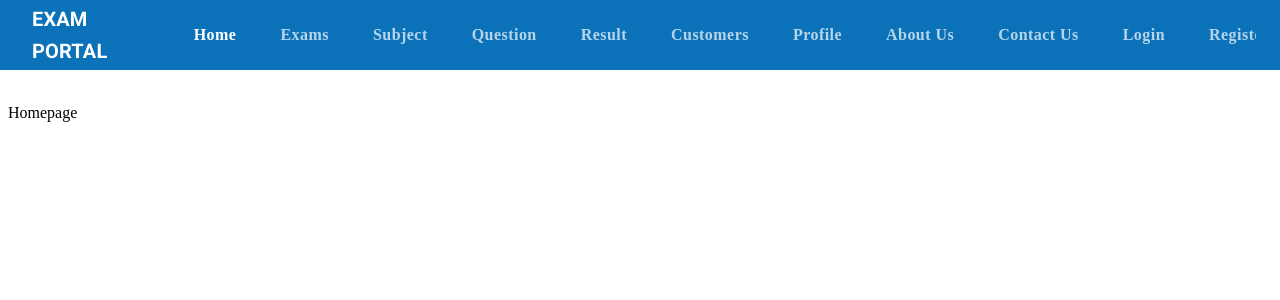
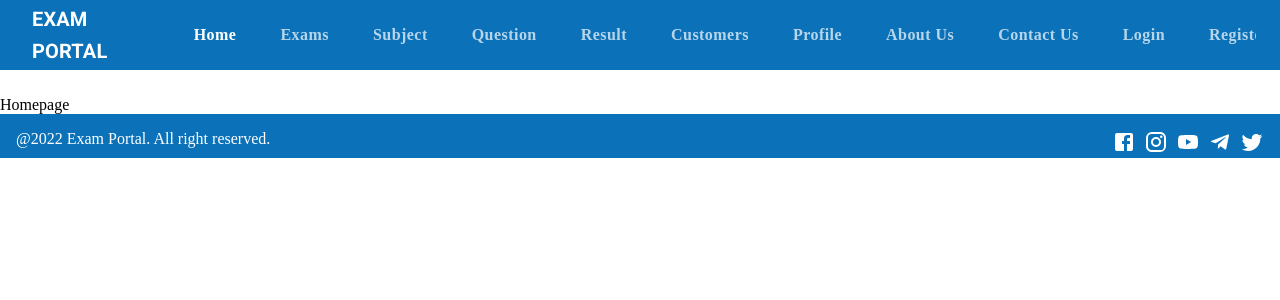
Before and after one commit to shrikantpardhi/exam-portal-material, a React (Create React App) app: page / in a window 1280 px wide. Shown: the top 300 px of the page. Built offline with nearby package versions, Linux system fonts and the light colour scheme.

Commit message:
footer partially completed

```diff
--- a/public/index.html
+++ b/public/index.html
@@ -9,7 +9,6 @@
       name="description"
       content="Web site created using create-react-app"
     />
-    <link rel="apple-touch-icon" href="%PUBLIC_URL%/logo192.png" />
     <!--
       manifest.json provides metadata used when your web app is installed on a
       user's mobile device or desktop. See https://developers.google.com/web/fundamentals/web-app-manifest/
@@ -31,7 +30,7 @@
 
     <title>React App</title>
   </head>
-  <body>
+  <body style="margin:0">
     <noscript>You need to enable JavaScript to run this app.</noscript>
     <div id="root"></div>
     <!--
--- a/src/components/App.js
+++ b/src/components/App.js
@@ -1,26 +1,46 @@
-import React from "react";
+import React , {useState} from "react";
 import { ThemeProvider } from "@material-ui/core/styles";
 import { BrowserRouter, Route, Routes } from "react-router-dom";
 import {theme} from "./UI/Theme";
 import { Header } from "./UI/Header";
+import Footer from "./UI/Footer";
 
 function App() {
+    const [selectedIndex, setSelectedIndex] = useState(0);
+  const [value, setValue] = useState(0);
+
   return (
     <ThemeProvider theme={theme}>
       <BrowserRouter>
-        <Header />
+        <Header
+          value={value}
+          setValue={setValue}
+          selectedIndex={selectedIndex}
+          setSelectedIndex={setSelectedIndex}
+        />
         <Routes>
           <Route exact path="/" element={<div>Homepage</div>} />
           <Route exact path="/exams" element={<div>exams</div>} />
           <Route exact path="/subjects" element={<div>subjects</div>} />
           <Route exact path="/questions" element={<div>questions</div>} />
           <Route exact path="/results" element={<div>results</div>} />
-          <Route exact path="/categories" element={<div>Exam categories</div>} />
+          <Route
+            exact
+            path="/categories"
+            element={<div>Exam categories</div>}
+          />
           <Route exact path="/about" element={<div>about</div>} />
           <Route exact path="/contact" element={<div>contact</div>} />
           <Route exact path="/customers" element={<div>customer</div>} />
           <Route exact path="/profile" element={<div>profile</div>} />
         </Routes>
+        <Footer
+          theme={theme}
+          value={value}
+          setValue={setValue}
+          selectedIndex={selectedIndex}
+          setSelectedIndex={setSelectedIndex}
+        />
       </BrowserRouter>
     </ThemeProvider>
   );
--- /dev/null
+++ b/src/components/UI/Footer.js
@@ -0,0 +1,171 @@
+import React from "react";
+import { Link } from "react-router-dom";
+import { makeStyles } from "@material-ui/core/styles";
+import { Grid, Hidden } from "@material-ui/core";
+import FacebookIcon from "@material-ui/icons/Facebook";
+import InstagramIcon from "@material-ui/icons/Instagram";
+import YouTubeIcon from "@material-ui/icons/YouTube";
+import TwitterIcon from "@material-ui/icons/Twitter";
+import TelegramIcon from "@material-ui/icons/Telegram";
+
+const useStyle = makeStyles((theme) => ({
+  footer: {
+    backgroundColor: theme.palette.common.arcBlue,
+    width: "100%",
+    zIndex: 1302,
+    position: "relative",
+  },
+  adorment: {
+    width: "20em",
+    verticalAlignment: "bottom",
+    [theme.breakpoints.down("md")]: {
+      width: "15em",
+    },
+    [theme.breakpoints.down("sm")]: {
+      width: "10em",
+    },
+  },
+  mainContainer: {
+    // position: "absolute",
+  },
+  link: {
+    color: "white",
+    fontFamily: "Arial",
+    fontSize: "0.75rem",
+    fontWeight: "bold",
+    textDecoration: "none",
+  },
+  gridItem: {
+    marginBootom: "1rem",
+    marginTop: "1rem",
+    paddingRight:"1em",
+    paddingLeft:"1em",
+  },
+}));
+
+export default function Footer(props) {
+  const classes = useStyle();
+
+  return (
+    <footer className={classes.footer}>
+      {/* <Hidden mdDown> */}
+      {/* <Grid
+        container
+        justifyContent="center"
+        className={classes.mainContainer}
+        spacing={3}
+      >
+        <Grid item className={classes.gridItem}>
+          <Grid container direction="column" spacing={2}>
+            <Grid
+              item
+              component={Link}
+              to="/"
+              onClick={() => props.setValue(0)}
+              className={classes.link}
+            >
+              Home
+            </Grid>
+            <Grid item className={classes.link}>
+              Image
+            </Grid>
+          </Grid>
+        </Grid>
+        <Grid item className={classes.gridItem}>
+          <Grid container direction="column" spacing={2}>
+            <Grid
+              item
+              component={Link}
+              to="/about"
+              onClick={() => props.setValue(7)}
+              className={classes.link}
+            >
+              About Us
+            </Grid>
+            <Grid
+              item
+              component={Link}
+              to="/contact"
+              onClick={() => props.setValue(8)}
+              className={classes.link}
+            >
+              Contact Us
+            </Grid>
+            <Grid item className={classes.link}>
+              Sitemap
+            </Grid>
+            <Grid item className={classes.link}>
+              Privacy Policy
+            </Grid>
+          </Grid>
+        </Grid>
+        <Grid item className={classes.gridItem}>
+          <Grid container direction="column" spacing={2}>
+            <Grid item className={classes.link}>
+              Follow Us
+            </Grid>
+            <Grid
+              container
+              direction="row"
+              className={classes.link}
+              spacing={1}
+            >
+              <Grid item>
+                <FacebookIcon />
+              </Grid>
+              <Grid item>
+                <InstagramIcon />
+              </Grid>
+              <Grid item>
+                <YouTubeIcon />
+              </Grid>
+              <Grid item>
+                <TelegramIcon />
+              </Grid>
+              <Grid item>
+                <TwitterIcon />
+              </Grid>
+            </Grid>
+          </Grid>
+        </Grid>
+      </Grid> */}
+      {/* </Hidden> */}
+      <Grid
+        container
+        justifyContent="center"
+        className={classes.mainContainer}
+        style={{color:"white"}}
+      >
+        <Grid container justifyContent="space-between">
+          <Grid item className={classes.gridItem} xs={12} sm={12} md={6}>
+            @2022 Exam Portal. All right reserved.
+          </Grid>
+          <Grid item className={classes.gridItem} xs={12} sm={12} md={6}>
+            <Grid
+              container
+              direction="row"
+              justifyContent="flex-end"
+              spacing={1}
+            >
+              <Grid item>
+                <FacebookIcon />
+              </Grid>
+              <Grid item>
+                <InstagramIcon />
+              </Grid>
+              <Grid item>
+                <YouTubeIcon />
+              </Grid>
+              <Grid item>
+                <TelegramIcon />
+              </Grid>
+              <Grid item>
+                <TwitterIcon />
+              </Grid>
+            </Grid>
+          </Grid>
+        </Grid>
+      </Grid>
+    </footer>
+  );
+}
--- a/src/components/UI/Header.js
+++ b/src/components/UI/Header.js
@@ -90,8 +90,8 @@ const useStyles = makeStyles((theme) => ({
     opacity: 0.5,
   },
   drawerItemSelected: {
-    "& .MuiListItemText-root":{
-      opacity:1
+    "& .MuiListItemText-root": {
+      opacity: 1,
     },
   },
   drawerIconContainer: {
@@ -111,10 +111,10 @@ const useStyles = makeStyles((theme) => ({
 
 export const Header = (props) => {
   const classes = useStyles();
-  const [value, setValue] = useState(0);
+
   const [anchorEl, setAnchorEl] = useState(null);
   const [openMenu, setOpenMenu] = useState(false);
-  const [selectedIndex, setSelectedIndex] = useState(0);
+
   const location = useLocation();
   const theme = useTheme();
   const matches = useMediaQuery(theme.breakpoints.down("md"));
@@ -187,7 +187,7 @@ export const Header = (props) => {
   ];
 
   const handleChange = (e, newValue) => {
-    setValue(newValue);
+    props.setValue(newValue);
   };
 
   const handleClick = (e) => {
@@ -203,18 +203,21 @@ export const Header = (props) => {
   const handleMenuItemClick = (e, i) => {
     setAnchorEl(null);
     setOpenMenu(false);
-    setSelectedIndex(i);
+    props.setSelectedIndex(i);
   };
 
   useEffect(() => {
     [...menuOptions, ...menus].forEach((menu) => {
       switch (location.pathname) {
         case `${menu.link}`:
-          if (value !== menu.activeIndex) {
-            setValue(menu.activeIndex);
+          if (props.value !== menu.activeIndex) {
+            props.setValue(menu.activeIndex);
             //only for menu items
-            if (menu.selectedIndex && menu.selectedIndex !== selectedIndex) {
-              setSelectedIndex(menu.selectedIndex);
+            if (
+              menu.selectedIndex &&
+              menu.selectedIndex !== props.selectedIndex
+            ) {
+              props.setSelectedIndex(menu.selectedIndex);
             }
           }
           break;
@@ -222,12 +225,12 @@ export const Header = (props) => {
           break;
       }
     });
-  }, [value, menuOptions, selectedIndex, menus]);
+  }, [props.value, menuOptions, props.selectedIndex, menus]);
 
   const tabs = (
     <React.Fragment>
       <Tabs
-        value={value}
+        value={props.value}
         onChange={handleChange}
         className={classes.tabCotained}
         indicatorColor="primary"
@@ -290,7 +293,7 @@ export const Header = (props) => {
               <ListItem
                 divider
                 button
-                selected={value === menu.activeIndex}
+                selected={props.value === menu.activeIndex}
                 onClick={(event) => {
                   handleChange(event, menu.activeIndex);
                   setOpenDrawer(false);
@@ -298,11 +301,10 @@ export const Header = (props) => {
                 component={Link}
                 to={menu.link}
                 key={`${menu}${i}`}
-                classes={{selected: classes.drawerItemSelected}}
+                classes={{ selected: classes.drawerItemSelected }}
               >
                 <ListItemText
-                  className={classes.drawerItem
-                  }
+                  className={classes.drawerItem}
                   primary={menu.name}
                 />
               </ListItem>
@@ -311,14 +313,17 @@ export const Header = (props) => {
           <ListItem
             divider
             button
-            selected={value === 7}
+            selected={props.value === 7}
             onClick={(event) => {
               handleChange(event, 7);
               setOpenDrawer(false);
             }}
             component={Link}
             to="/register"
-            className={{root : classes.drawerItemEstimate, selected: classes.drawerItemSelected}}
+            className={{
+              root: classes.drawerItemEstimate,
+              selected: classes.drawerItemSelected,
+            }}
           >
             <ListItemText className={classes.drawerItem} primary="Register" />
           </ListItem>
@@ -364,10 +369,10 @@ export const Header = (props) => {
                     to={option.link}
                     onClick={(event) => {
                       handleMenuItemClick(event, i);
-                      setValue(1);
+                      props.setValue(1);
                       handleClose(event);
                     }}
-                    selected={i === selectedIndex && value === 1}
+                    selected={i === props.selectedIndex && props.value === 1}
                   >
                     {option.name}
                   </MenuItem>
```
Also changed, not shown: 1 other file (tests, documents, lock files or other folders).
